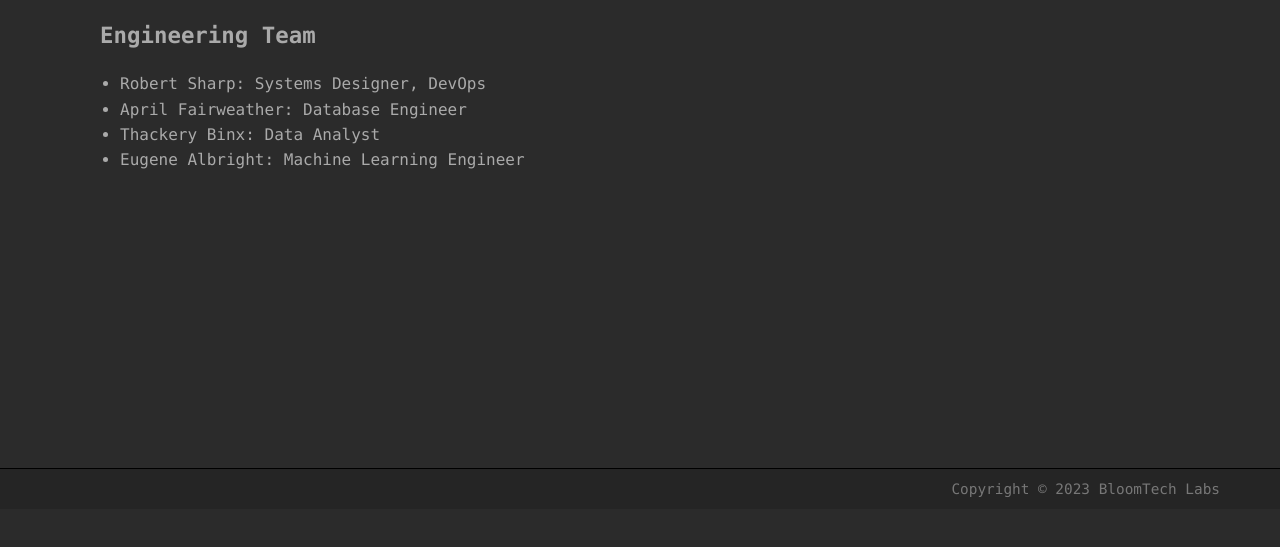
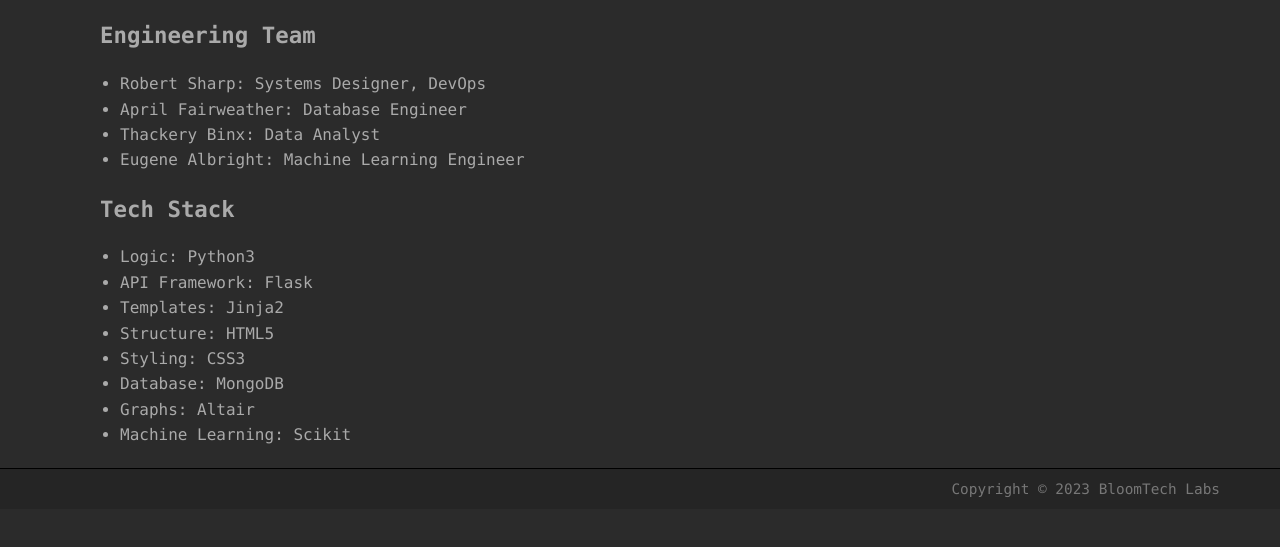
Before and after one commit to BrokenShell/BandersnatchFinished, a Flask app: page / in a window 1280 px wide. Shown: the part 291-838 px from the top of the page. Before the commit the page ends 788 px from the top, so only its background shows below. Run offline with Flask 2, Linux system fonts and the light colour scheme; parts of the project's set-up code (start-up, migrations or seed data) failed here and were passed over.

Commit message:
refactoring

```diff
--- a/app/templates/home.html
+++ b/app/templates/home.html
@@ -1,7 +1,6 @@
 {% extends "layout.html" %}
 {% block content %}
     <h1>Bloom Institute of Technology</h1>
-
     <h3>Engineering Team</h3>
     <ul>
         <li>Robert Sharp: Systems Designer, DevOps</li>
@@ -9,4 +8,15 @@
         <li>Thackery Binx: Data Analyst</li>
         <li>Eugene Albright: Machine Learning Engineer</li>
     </ul>
+    <h3>Tech Stack</h3>
+    <ul>
+        <li>Logic: Python3</li>
+        <li>API Framework: Flask</li>
+        <li>Templates: Jinja2</li>
+        <li>Structure: HTML5</li>
+        <li>Styling: CSS3</li>
+        <li>Database: MongoDB</li>
+        <li>Graphs: Altair</li>
+        <li>Machine Learning: Scikit</li>
+    </ul>
 {% endblock %}
```
